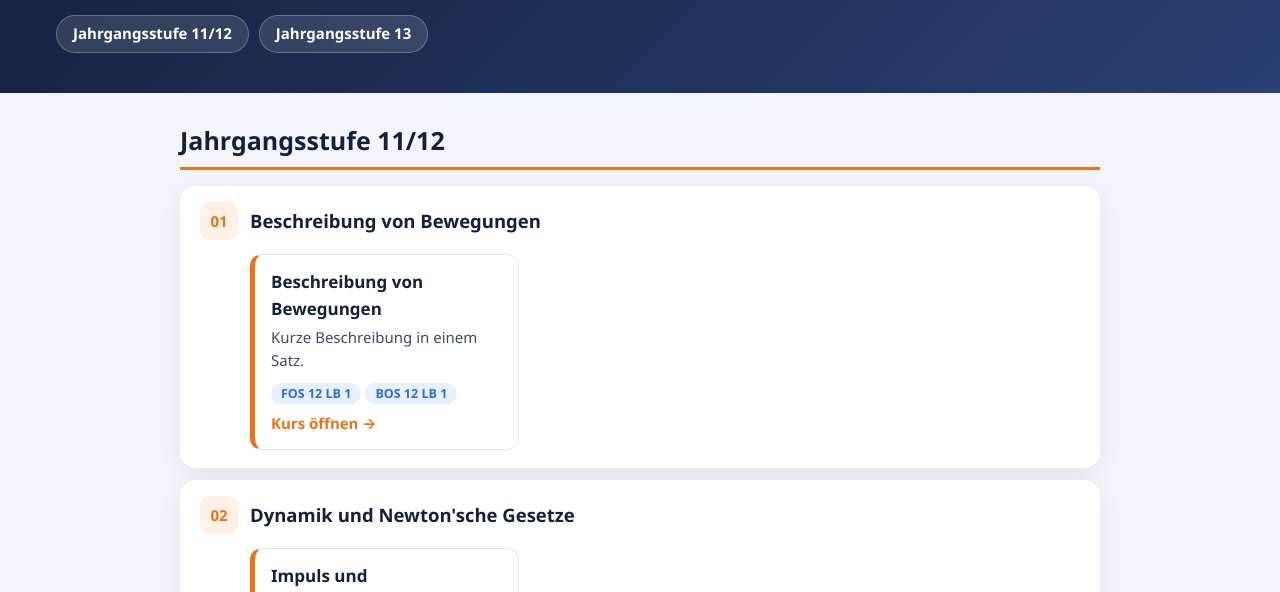
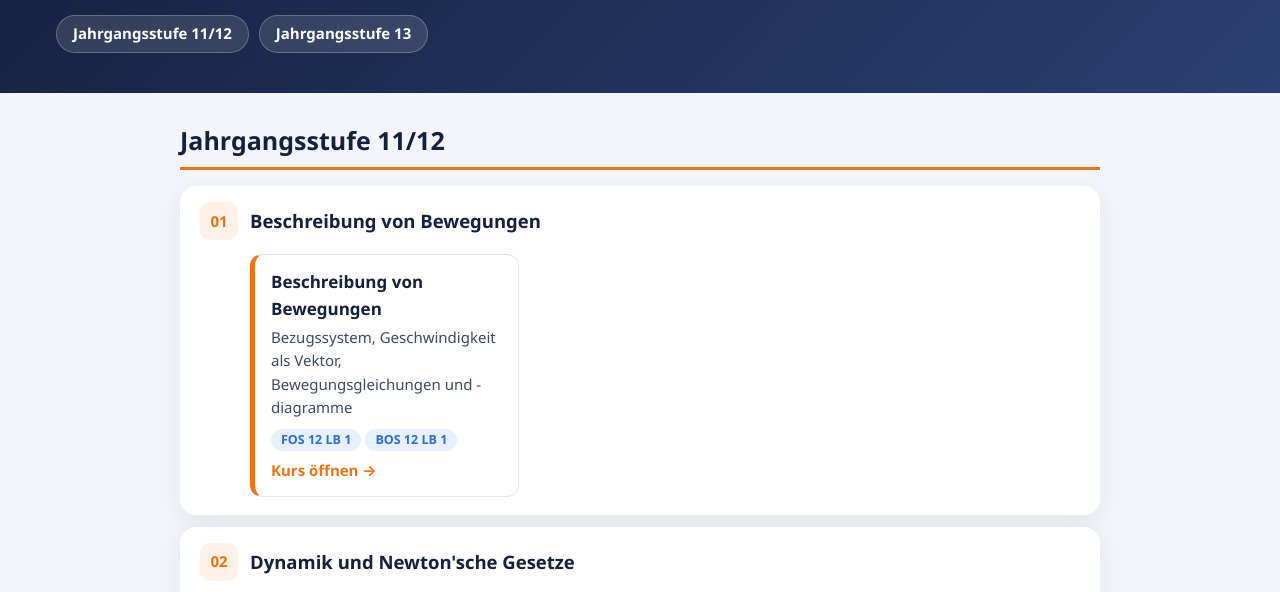
Before and after one commit to physik-fosbos/Physik, a plain HTML site: page index.html in a window 1280 px wide. Shown: the part 138-730 px from the top of the page. Drawn offline with Linux system fonts and the light colour scheme.

Commit message:
Update course description in index.html

```diff
--- a/index.html
+++ b/index.html
@@ -61,7 +61,7 @@ footer{text-align:center;color:var(--muted);font-size:13px;padding:0 16px 30px}
     <div class="kurse">
       <a class="kurs" href="bewegungen/">
         <h4>Beschreibung von Bewegungen</h4>
-        <p>Kurze Beschreibung in einem Satz.</p>
+        <p>Bezugssystem, Geschwindigkeit als Vektor, Bewegungsgleichungen und -diagramme</p>
         <span class="tag">FOS 12 LB 1</span><span class="tag">BOS 12 LB 1</span>
         <span class="go">Kurs öffnen →</span>
       </a>
```
